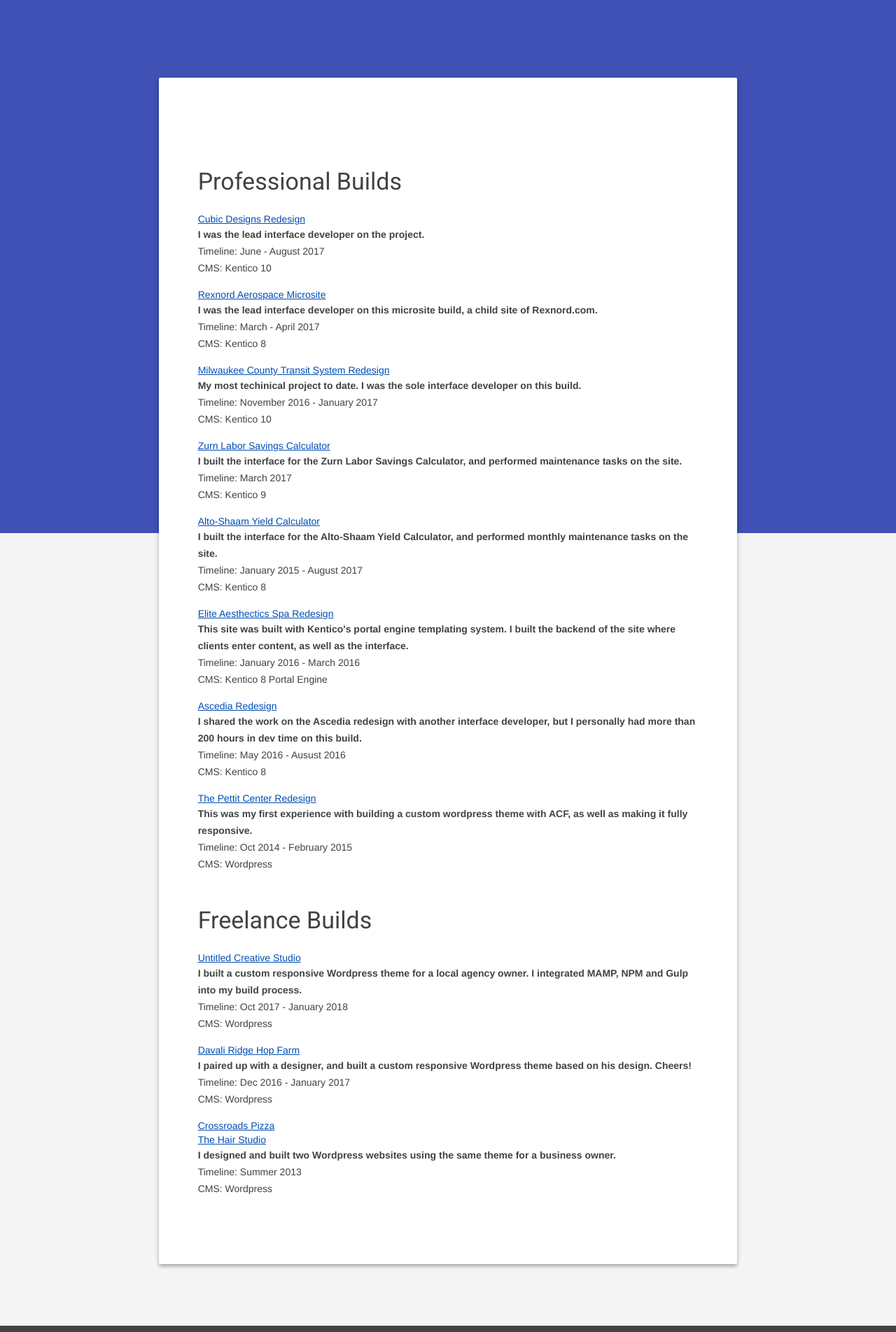
After one commit to becktj07/becktj07.github.io, a PHP site: page /builds.html in a window 1280 px wide. The commit adds this page. Shown: the whole page at 70% size. Run offline with PHP 8.4, Linux system fonts and the light colour scheme.

Commit message:
content updates and image portfolio added

```diff
--- /dev/null
+++ b/builds.html
@@ -0,0 +1,149 @@
+<!doctype html>
+<!--
+  Material Design Lite
+  Copyright 2015 Google Inc. All rights reserved.
+
+  Licensed under the Apache License, Version 2.0 (the "License");
+  you may not use this file except in compliance with the License.
+  You may obtain a copy of the License at
+
+      https://www.apache.org/licenses/LICENSE-2.0
+
+  Unless required by applicable law or agreed to in writing, software
+  distributed under the License is distributed on an "AS IS" BASIS,
+  WITHOUT WARRANTIES OR CONDITIONS OF ANY KIND, either express or implied.
+  See the License for the specific language governing permissions and
+  limitations under the License
+-->
+<html lang="en">
+  <head>
+    <meta charset="utf-8">
+    <meta http-equiv="X-UA-Compatible" content="IE=edge">
+    <meta name="description" content="A front-end template that helps you build fast, modern mobile web apps.">
+    <meta name="viewport" content="width=device-width, initial-scale=1.0, minimum-scale=1.0">
+    <link rel="stylesheet" href="https://fonts.googleapis.com/css?family=Roboto:regular,bold,italic,thin,light,bolditalic,black,medium&amp;lang=en">
+    <link rel="stylesheet" href="https://fonts.googleapis.com/icon?family=Material+Icons">
+    <link rel="stylesheet" href="https://code.getmdl.io/1.3.0/material.blue-amber.min.css">
+    <link rel="stylesheet" href="templates/article.css">
+    <style>
+    #view-source {
+      position: fixed;
+      display: block;
+      right: 0;
+      bottom: 0;
+      margin-right: 40px;
+      margin-bottom: 40px;
+      z-index: 900;
+    }
+    </style>
+  </head>
+  <body>
+    <div class="demo-layout mdl-layout mdl-layout--fixed-header mdl-js-layout mdl-color--grey-100">
+      <!-- <header class="demo-header mdl-layout__header mdl-layout__header--scroll mdl-color--grey-100 mdl-color-text--grey-800">
+        <div class="mdl-layout__header-row">
+          <span class="mdl-layout-title">Material Design Lite</span>
+          <div class="mdl-layout-spacer"></div>
+          <div class="mdl-textfield mdl-js-textfield mdl-textfield--expandable">
+            <label class="mdl-button mdl-js-button mdl-button--icon" for="search">
+              <i class="material-icons">search</i>
+            </label>
+            <div class="mdl-textfield__expandable-holder">
+              <input class="mdl-textfield__input" type="text" id="search">
+              <label class="mdl-textfield__label" for="search">Enter your query...</label>
+            </div>
+          </div>
+        </div>
+      </header> -->
+      <div class="demo-ribbon"></div>
+      <main class="demo-main mdl-layout__content">
+        <div class="demo-container mdl-grid">
+          <div class="mdl-cell mdl-cell--2-col mdl-cell--hide-tablet mdl-cell--hide-phone"></div>
+          <div class="demo-content mdl-color--white mdl-shadow--4dp content mdl-color-text--grey-800 mdl-cell mdl-cell--8-col">
+            <!-- <div class="demo-crumbs mdl-color-text--grey-500">
+              Google &gt; Material Design Lite &gt; How to install MDL
+            </div> -->
+            <h3>Professional Builds</h3>
+            <a style="color:#004db3" href="https://www.cubicdesigns.com" target="_blank">Cubic Designs Redesign</a>
+            <p>
+              <b>I was the lead interface developer on the project.</b><br>
+              Timeline: June - August 2017<br>
+              CMS: Kentico 10
+            </p>
+            <a style="color:#004db3" href="https://aerospace.rexnord.com/" target="_blank">Rexnord Aerospace Microsite</a>
+            <p>
+              <b>I was the lead interface developer on this microsite build, a child site of Rexnord.com.</b><br>
+              Timeline: March - April 2017<br>
+              CMS: Kentico 8
+            </p>
+            <a style="color:#004db3" href="https://www.ridemcts.com" target="_blank">Milwaukee County Transit System Redesign</a>
+            <p>
+                <b>My most techinical project to date. I was the sole interface developer on this build.</b><br>
+                Timeline: November 2016 - January 2017<br>
+                CMS: Kentico 10
+              </p>
+              <a style="color:#004db3" href="http://www.zurn.com/tools-resources/labor-savings-calculator" target="_blank">Zurn Labor Savings Calculator</a>
+              <p>
+                  <b>I built the interface for the Zurn Labor Savings Calculator, and performed maintenance tasks on the site.</b><br>
+                  Timeline: March 2017<br>
+                  CMS: Kentico 9
+                </p>
+                <a style="color:#004db3" href="https://www.alto-shaam.com/en/yield-calculator" target="_blank">Alto-Shaam Yield Calculator</a>
+              <p>
+                <b>I built the interface for the Alto-Shaam Yield Calculator, and performed monthly maintenance tasks on the site.</b><br>
+                Timeline: January 2015 - August 2017<br>
+                CMS: Kentico 8
+              </p>
+              <a style="color:#004db3" href="http://www.eliteaestheticsspa.com/home" target="_blank">Elite Aesthectics Spa Redesign</a>
+              <p>
+                  <b>This site was built with Kentico's portal engine templating system. I built the backend of the site where clients enter content, as well as the interface.</b><br>
+                  Timeline: January 2016 - March 2016<br>
+                  CMS: Kentico 8 Portal Engine
+              </p>
+              <a style="color:#004db3" href="http://www.ascedia.com" target="_blank">Ascedia Redesign</a>
+              <p>
+                <b>I shared the work on the Ascedia redesign with another interface developer, but I personally had more than 200 hours in dev time on this build.</b><br>
+                Timeline: May 2016 - Ausust 2016<br>
+                CMS: Kentico 8
+              </p>
+              <a style="color:#004db3" href="http://www.thepettit.com" target="_blank">The Pettit Center Redesign</a>
+              <p>
+                <b>This was my first experience with building a custom wordpress theme with ACF, as well as making it fully responsive.</b><br>
+                Timeline: Oct 2014 - February 2015<br>
+                CMS: Wordpress
+              </p>
+              <h3>Freelance Builds</h3>
+              <a style="color:#004db3" href="http://www.untitledcreativestudio.com/" target="_blank">Untitled Creative Studio</a>
+              <p>
+                <b>I built a custom responsive Wordpress theme for a local agency owner. I integrated MAMP, NPM and Gulp into my build process.</b><br>
+                Timeline: Oct 2017 - January 2018<br>
+                CMS: Wordpress
+              </p>
+              <a style="color:#004db3" href="http://davaliridge.com/" target="_blank">Davali Ridge Hop Farm</a>
+              <p>
+                <b>I paired up with a designer, and built a custom responsive Wordpress theme based on his design. Cheers!</b><br>
+                Timeline: Dec 2016 - January 2017<br>
+                CMS: Wordpress
+              </p>
+              <a style="color:#004db3" href="http://crossroadspizzabb.com/" target="_blank">Crossroads Pizza</a><br>
+              <a style="color:#004db3" href="http://thehairstudiobb.com/" target="_blank">The Hair Studio</a>
+              <p>
+                <b>I designed and built two Wordpress websites using the same theme for a business owner.</b><br>
+                Timeline: Summer 2013<br>
+                CMS: Wordpress
+              </p>
+          </div>
+        </div>
+        <footer class="demo-footer mdl-mini-footer">
+          <div class="mdl-mini-footer--left-section">
+            <ul class="mdl-mini-footer--link-list">
+              <!-- <li><a href="#">Help</a></li>
+              <li><a href="#">Privacy and Terms</a></li>
+              <li><a href="#">User Agreement</a></li> -->
+            </ul>
+          </div>
+        </footer>
+      </main>
+    </div>
+    <script src="https://code.getmdl.io/1.3.0/material.min.js"></script>
+  </body>
+</html>
--- a/templates/article.css
+++ b/templates/article.css
@@ -1,21 +1,3 @@
-Skip to content
-This repository
-Search
-Pull requests
-Issues
-Marketplace
-Explore
- @becktj07
- Sign out
- Watch 1,383
-  Star 29,369  Fork 5,092 google/material-design-lite
- Code  Issues 295  Pull requests 0  Wiki  Insights
-Branch: mdl-1.x Find file Copy pathmaterial-design-lite/templates/article/styles.css
-d82877f  on Jul 4, 2015
-@addyosmani addyosmani Add missing License headers (Closes #692)
-3 contributors @surma @sgomes @addyosmani
-RawBlameHistory
-60 lines (50 sloc)  1.2 KB
 /**
  * Copyright 2015 Google Inc. All Rights Reserved.
  *
@@ -36,12 +18,16 @@ RawBlameHistory
   width: 100%;
   height: 40vh;
   background-color: #3F51B5;
-  flex-shrink: 0;
+  -webkit-flex-shrink: 0;
+      -ms-flex-negative: 0;
+          flex-shrink: 0;
 }
 
 .demo-main {
   margin-top: -35vh;
-  flex-shrink: 0;
+  -webkit-flex-shrink: 0;
+      -ms-flex-negative: 0;
+          flex-shrink: 0;
 }
 
 .demo-header .mdl-layout__header-row {
@@ -75,15 +61,3 @@ RawBlameHistory
 .demo-footer .mdl-mini-footer--link-list a {
   font-size: 13px;
 }
-© 2018 GitHub, Inc.
-Terms
-Privacy
-Security
-Status
-Help
-Contact GitHub
-API
-Training
-Shop
-Blog
-About
```
Also changed, not shown: academics.html (+1 -52 lines), index.html (+5 -12 lines), portfolio.html (added, +85 -0 lines), templates/article.html (+9 -63 lines), Tyler-Beck-Portfolio/TB-Distressed.jpg (added), Tyler-Beck-Portfolio/edgelogo.jpg (added), Tyler-Beck-Portfolio/mfglogo1.jpg (added), Tyler-Beck-Portfolio/rrlogo.jpg (added), Tyler-Beck-Portfolio/rubens-bw.jpg (added), Tyler-Beck-Portfolio/rubens-color.jpg (added), 5 other files.
